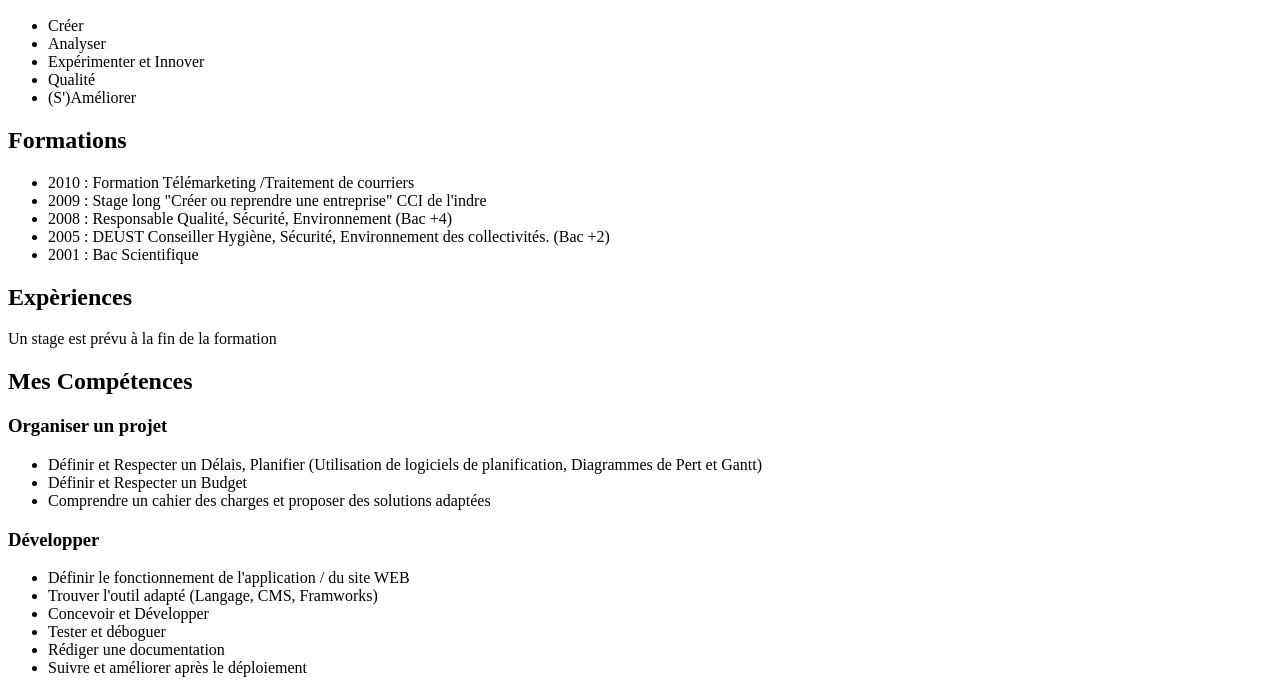
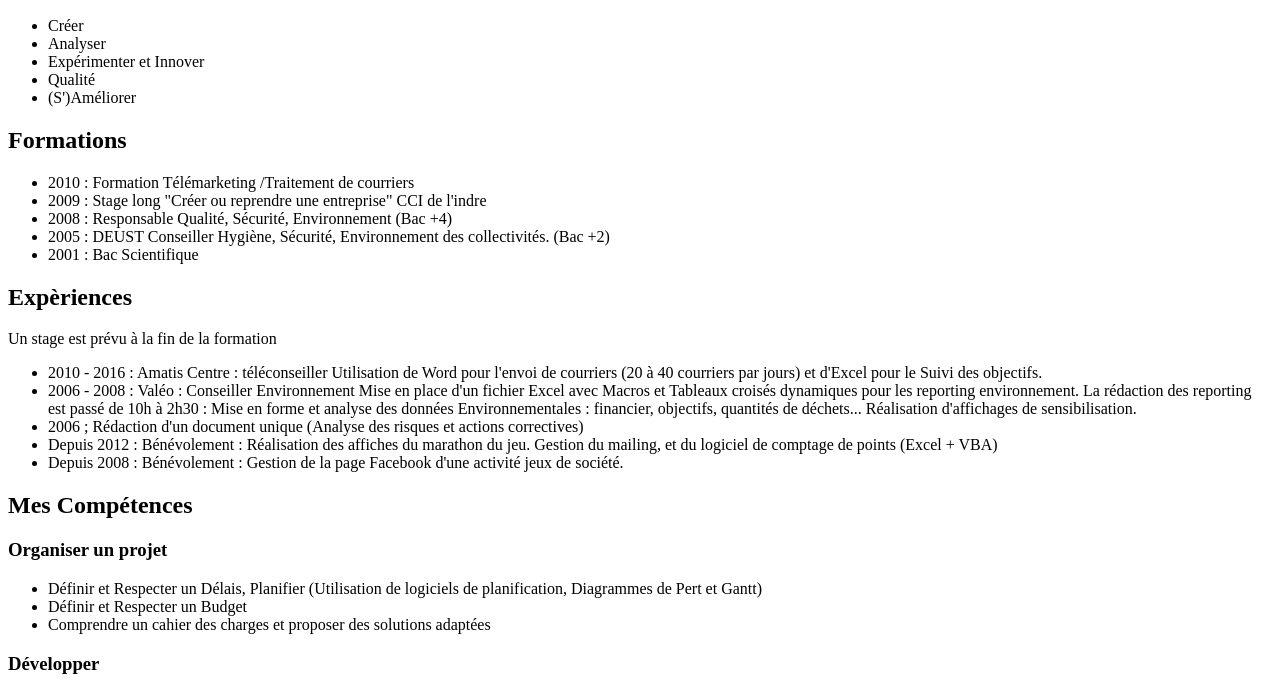
Before and after one commit to Fran-QUI/Simplon-Semaine2-1, a plain HTML site: page Exercice CV/index.html in a window 1280 px wide. Shown: the part 110-800 px from the top of the page. Drawn offline with Linux system fonts and the light colour scheme.

Commit message:
ajoute les expèriences professionelles

```diff
--- a/Exercice CV/index.html
+++ b/Exercice CV/index.html
@@ -47,6 +47,26 @@
 			<p>
 				Un stage est prévu à la fin de la formation
 			</p>
+			<ul>
+				<li>
+					2010 - 2016 : Amatis Centre : téléconseiller
+					Utilisation de Word pour l'envoi de courriers (20 à 40 courriers par jours) et d'Excel pour le Suivi des objectifs.
+				</li>
+				<li>
+					2006 - 2008 : Valéo : Conseiller Environnement
+					Mise en place d'un fichier Excel avec Macros et Tableaux croisés dynamiques pour les reporting environnement. La rédaction des reporting est passé de 10h à 2h30 : Mise en forme et analyse des données Environnementales : financier, objectifs, quantités de déchets...
+					Réalisation d'affichages de sensibilisation.
+				</li>
+				<li>
+					2006 ; Rédaction d'un document unique (Analyse des risques et actions correctives)
+				</li>
+				<li>
+					Depuis 2012 : Bénévolement : Réalisation des affiches du marathon du jeu. Gestion du mailing, et du logiciel de comptage de points (Excel + VBA)
+				</li>
+				<li>
+					Depuis 2008 : Bénévolement : Gestion de la page Facebook d'une activité jeux de société.
+				</li>
+			</ul>
 		<h2>Mes Compétences</h2>
 			<h3>Organiser un projet</h3>
 				<ul>
```
